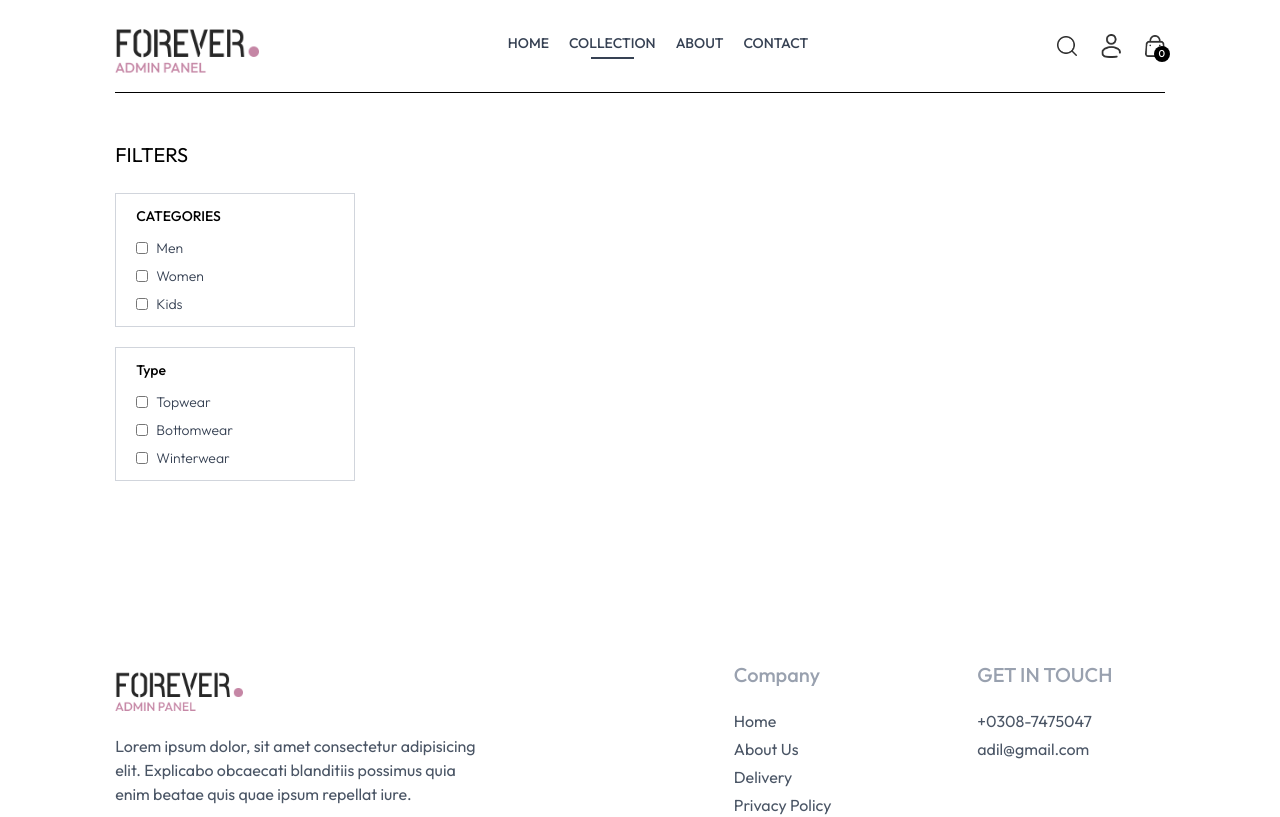
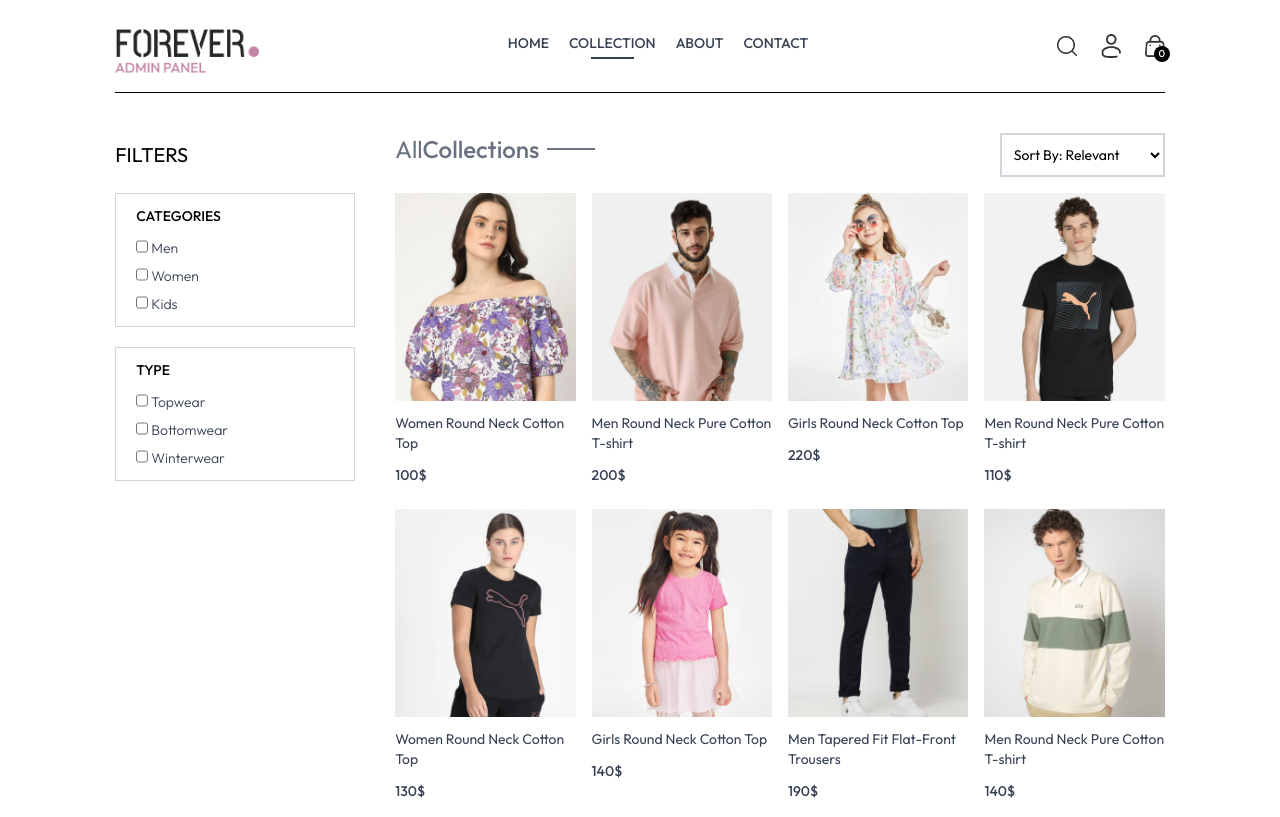
Before and after one commit to AdilTahir123/Ecommerce-Nav-Hero-Footer, a React (Vite) app: page /Collection in a window 1280 px wide. Shown: the top 817 px of the page. Built offline with nearby package versions, Linux system fonts and the light colour scheme.

Commit message:
Updated code again

```diff
--- a/src/Pages/Collection.jsx
+++ b/src/Pages/Collection.jsx
@@ -1,47 +1,124 @@
-import React, { useContext, useState } from 'react'
+import React, { useContext, useEffect, useState } from 'react'
 import { ShopContext } from '../Context/ShopContext';
-import  assets  from '../assets/frontend_assets/dropdown_icon.png';
+import assets from '../assets/frontend_assets/dropdown_icon.png';
+import Title from '../Components/Title';
+import ProductItems from '../Components/ProductItems';
 
 const Collection = () => {
-  const {product}=useContext(ShopContext);
-  const [showFilter,setShowFilter]=useState(false);
+  const { products,search,showSearch } = useContext(ShopContext);
+  const [showFilter, setShowFilter] = useState(false);
+  const [filterProduct, setFilterProducts] = useState([]);
+  const [Category, setCategory] = useState([]);
+  const [subCategory, setSubCategory] = useState([]);
+  const [sortType, setSortType] = useState("Relavant");
+
+  // Reset products on load
+  useEffect(() => {
+    setFilterProducts(products);
+  }, [products]);
+
+
+  // Category toggle
+  const toggleCategory = (e) => {
+    if (Category.includes(e.target.value)) {
+      setCategory(prev => prev.filter(item => item !== e.target.value));
+    } else {
+      setCategory(prev => [...prev, e.target.value]);
+    }
+  };
+
+  // SubCategory toggle
+  const SubtoggleCategory = (e) => {
+    if (subCategory.includes(e.target.value)) {
+      setSubCategory(prev => prev.filter(item => item !== e.target.value));
+    } else {
+      setSubCategory(prev => [...prev, e.target.value]);
+    }
+  };
+
+  // Filtering + Sorting
+  useEffect(() => {
+    let filtered = [...products];
+    if(showSearch && search){
+      filtered=filtered.filter(item=>item.name.toLowerCase().includes(search.toLowerCase()));
+    }
+    // Category filter
+    if (Category.length > 0) {
+      filtered = filtered.filter(item => Category.includes(item.category));
+    }
+
+    // SubCategory filter
+    if (subCategory.length > 0) {
+      filtered = filtered.filter(item => subCategory.includes(item.subCategory));
+    }
+
+    // Sorting
+    if (sortType === "low-high") {
+      filtered = filtered.sort((a, b) => a.price - b.price);
+    } else if (sortType === "high-low") {
+      filtered = filtered.sort((a, b) => b.price - a.price);
+    }
+
+    setFilterProducts(filtered);
+  }, [Category, subCategory, sortType, products,showSearch,search]);
 
   return (
     <div className='flex flex-col sm:flex-row gap-1 sm:gap-10 pt-10 border-t'>
-    {/* Filter Product */}
+      {/* Filter Sidebar */}
       <div className='min-w-60'>
-      <p onClick={()=>{setShowFilter(!showFilter)}} className='my-2 text-xl flex cursor-pointer gap-2'>FILTERS
-        <img className={`h-3 my-2  sm:hidden  ${showFilter?'rotate-90':''}`} src={assets} alt='dropdown_icon'/>
+        <p
+          onClick={() => { setShowFilter(!showFilter) }}
+          className='my-2 text-xl flex cursor-pointer gap-2'>
+          FILTERS
+          <img className={`h-3 my-2 sm:hidden ${showFilter ? 'rotate-90' : ''}`} src={assets} alt='dropdown_icon' />
         </p>
+
         {/* Category Filter */}
-      <div className={`border border-gray-300 mt-6 py-3 pl-5 ${showFilter ? '' : 'hidden'} sm:block `}>
+        <div className={`border border-gray-300 mt-6 py-3 pl-5 ${showFilter ? '' : 'hidden'} sm:block`}>
           <p className='mb-3 font-medium text-sm'>CATEGORIES</p>
           <div className='flex flex-col gap-2 text-sm font-light text-gray-700'>
-          <p className='flex gap-2'>
-          <input type="checkbox" className='w-3' value={'Men'}/>Men
-          </p>
-            <p className='flex gap-2'>
-          <input type="checkbox" className='w-3' value={'Women'}/>Women
-          </p>
-            <p className='flex gap-2'>
-          <input type="checkbox" className='w-3' value={'Kids'}/>Kids
-          </p>
+            <p><input type="checkbox" className='w-3' value="Men" onChange={toggleCategory}/> Men</p>
+            <p><input type="checkbox" className='w-3' value="Women" onChange={toggleCategory}/> Women</p>
+            <p><input type="checkbox" className='w-3' value="Kids" onChange={toggleCategory}/> Kids</p>
           </div>
         </div>
-        {/* Sub-Category */}
-        <div className={`border border-gray-300 my-5 py-3 pl-5 ${showFilter ? '' : 'hidden'} sm:block `}>
-        <p className='mb-3 font-medium text-sm'>Type</p>
+
+        {/* SubCategory Filter */}
+        <div className={`border border-gray-300 my-5 py-3 pl-5 ${showFilter ? '' : 'hidden'} sm:block`}>
+          <p className='mb-3 font-medium text-sm'>TYPE</p>
           <div className='flex flex-col gap-2 text-sm font-light text-gray-700'>
-          <p className='flex gap-2'>
-          <input type="checkbox" className='w-3' value={'Topwear'}/>Topwear
-          </p>
-            <p className='flex gap-2'>
-          <input type="checkbox" className='w-3' value={'Bottomwear'}/>Bottomwear
-          </p>
-            <p className='flex gap-2'>
-          <input type="checkbox" className='w-3' value={'Winterwear'}/>Winterwear
-          </p>
+            <p><input type="checkbox" className='w-3' value="Topwear" onChange={SubtoggleCategory}/> Topwear</p>
+            <p><input type="checkbox" className='w-3' value="Bottomwear" onChange={SubtoggleCategory}/> Bottomwear</p>
+            <p><input type="checkbox" className='w-3' value="Winterwear" onChange={SubtoggleCategory}/> Winterwear</p>
           </div>
+        </div>
+      </div>
+
+      {/* Products Area */}
+      <div className='flex-1'>
+        <div className='flex justify-between text-base sm:text-2xl mb-4'>
+          <Title text1="All" text2="Collections" />
+          <select
+            onChange={(e) => setSortType(e.target.value)}
+            className='border-2 border-gray-300 text-sm px-2'
+          >
+            <option value="Relavant">Sort By: Relevant</option>
+            <option value="low-high">Sort By: Low to High</option>
+            <option value="high-low">Sort By: High to Low</option>
+          </select>
+        </div>
+
+        {/* Product Grid */}
+        <div className='grid grid-cols-2 md:grid-cols-3 lg:grid-cols-4 gap-4 gap-y-6'>
+          {filterProduct.map((item, index) => (
+            <ProductItems
+              key={index}
+              name={item.name}
+              id={item._id}
+              price={item.price}
+              image={item.image}
+            />
+          ))}
         </div>
       </div>
     </div>
```
Lines whose indentation alone changed are shown as unchanged.
